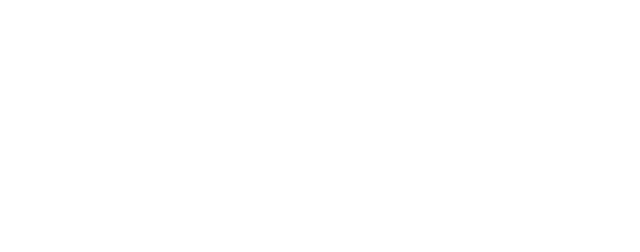
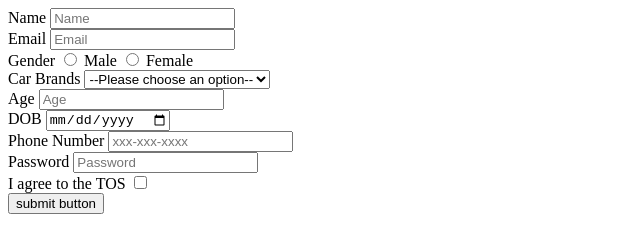
Before and after one commit to acciojob/signup-form-car-aparth443, a website: page main.html in a window 1280 px wide. Shown: the whole page, without its empty margins (0-640 px from the left). Drawn offline with Linux system fonts and the light colour scheme.

Commit message:
created a submission

```diff
--- a/main.html
+++ b/main.html
@@ -10,6 +10,45 @@
 	<!-- the entire body must be written by student -->
     <script type="text/javascript" src="./script.js">
 </script>
+	 <form method="post">
+        <label for="name">Name</label>
+        <input id="name" required type="text" placeholder="Name">
+        <br>
+        <label for="email">Email</label>
+        <input id="email" required type="email" placeholder="Email">
+        <br>
+        <label for="gender">Gender</label>
+        <input type="radio" required id="gender_m" name="gender">
+        <label for="gender_m">Male</label>
+        <input type="radio" required id="gender_f" name="gender">
+        <label for="gender_f">Female</label>
+        <br>
+        <label for="cars">Car Brands</label>
+        <select id="cars" required>
+            <option value="" disabled selected hidden>--Please choose an option--</option>
+            <option value="BMW">BMW</option>
+            <option value="Audi">Audi</option>
+            <option value="Mercedez">Mercedez</option>
+        </select>
+        <br>
+        <label for="age">Age</label>
+        <input id="age" required type="number" placeholder="Age">
+        <br>
+        <label for="dob">DOB</label>
+        <input id="dob" required type="date" >
+        <br>
+        <label for="tel">Phone Number</label>
+        <input id="tel" required type="tel" placeholder="xxx-xxx-xxxx">
+        <br>
+        <label for="password">Password</label>
+        <input id="password" required type="password" placeholder="Password">
+        <br>
+        <label for="tos">I agree to the TOS</label>
+        <input id="tos" required type="checkbox">
+        <br>
+        <button type="submit">submit button</button>
+
+    </form>
 
 </body>
 
```
